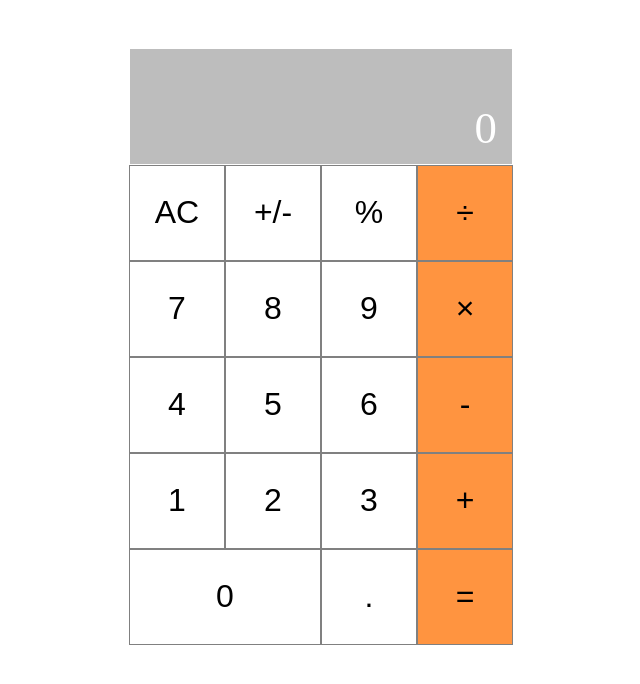
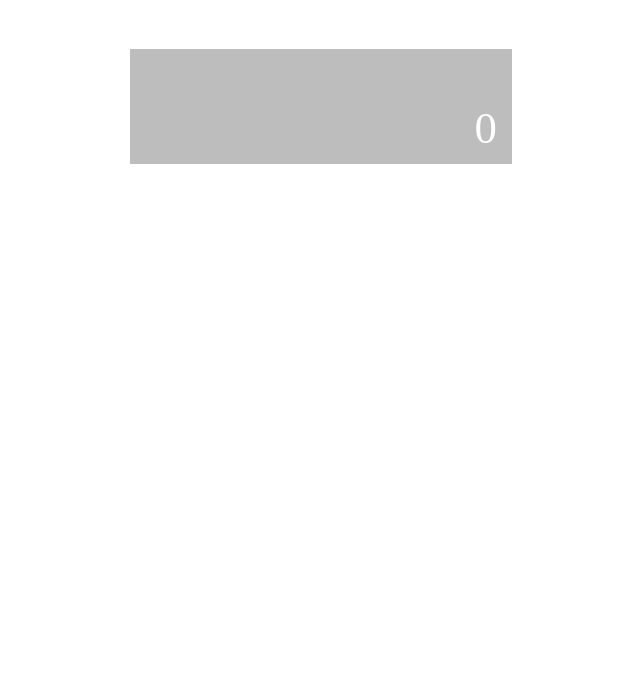
Before and after one commit to mandelatuks/Math-magicians, a React (Create React App) app: page / in a window 1280 px wide. Shown: the top 684 px of the page, without its empty margins (319-959 px from the left). Built offline with nearby package versions, Linux system fonts and the light colour scheme.

Commit message:
Add logic folder which contains the necessary code for calculation

```diff
--- a/src/components/Calculator.js
+++ b/src/components/Calculator.js
@@ -12,25 +12,7 @@ export class Calculator extends Component {
         <div className="output">
           <div className="operand"> 0</div>
         </div>
-        <button type="button">AC</button>
-        <button type="button">+/-</button>
-        <button type="button">%</button>
-        <button type="button" className="sideNumber">÷</button>
-        <button type="button">7</button>
-        <button type="button">8</button>
-        <button type="button">9</button>
-        <button type="button" className="sideNumber">×</button>
-        <button type="button">4</button>
-        <button type="button">5</button>
-        <button type="button">6</button>
-        <button type="button" className="sideNumber">-</button>
-        <button type="button">1</button>
-        <button type="button">2</button>
-        <button type="button">3</button>
-        <button type="button" className="sideNumber">+</button>
-        <button type="button" className="Two-boxes">0</button>
-        <button type="button">.</button>
-        <button type="button" className="sideNumber">=</button>
+
       </div>
     );
   }
```
